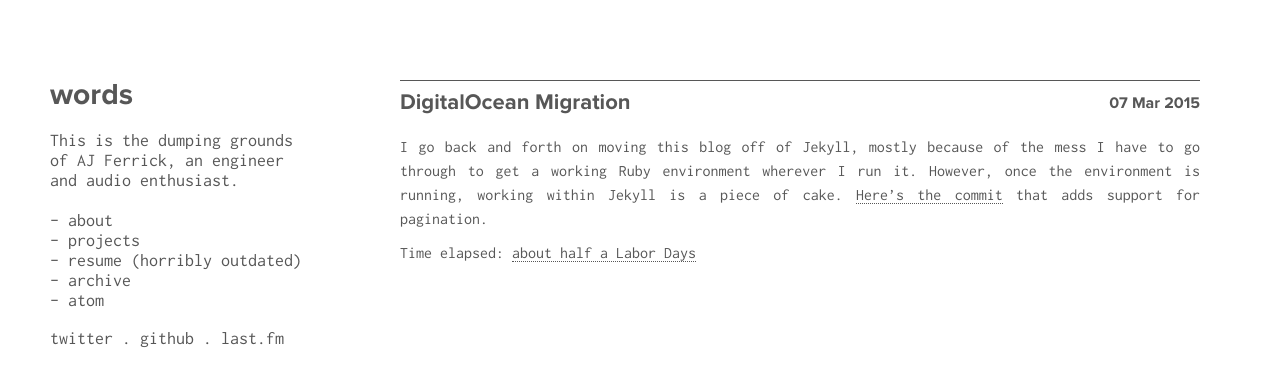
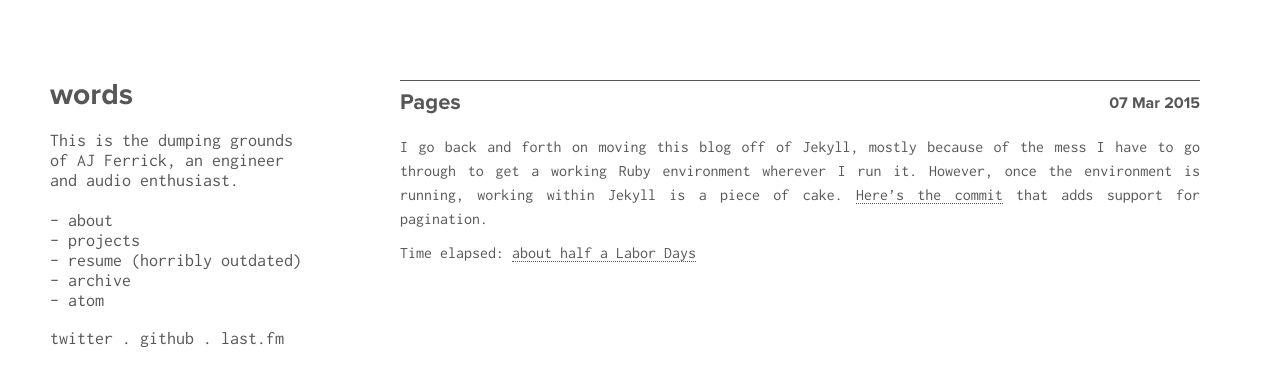
Before and after one commit to ajferrick/blog, a Jekyll site: the page built from _posts/2015-03-07-jekyll-pagination.md, in a window 1280 px wide. Shown: the top 387 px of the page. Built offline with Jekyll 4.4.1, drawn with Linux system fonts in a browser that asks for light colours; nearby versions of some CDN libraries.

Commit message:
Stupid title

```diff
--- a/_posts/2015-03-07-jekyll-pagination.md
+++ b/_posts/2015-03-07-jekyll-pagination.md
@@ -1,6 +1,6 @@
 ---
 layout: post
-title: DigitalOcean Migration
+title: Pages
 ---
 
 I go back and forth on moving this blog off of Jekyll, mostly because of the mess I have to go through to get a working Ruby environment wherever I run it. However, once the environment is running, working within Jekyll is a piece of cake. [Here's the commit](https://github.com/ajferrick/blog/commit/cc1280cba55592227b00cd863a3c33ca6e73279a) that adds support for pagination.
```
